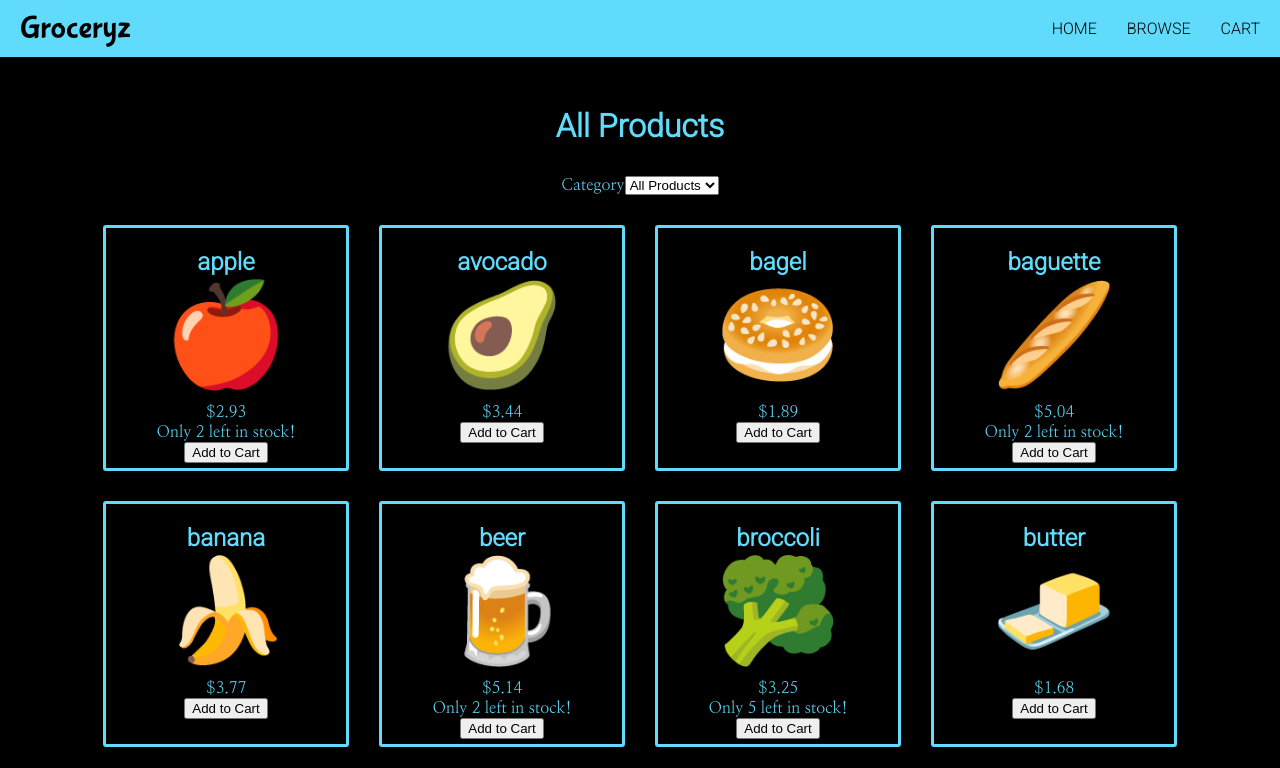
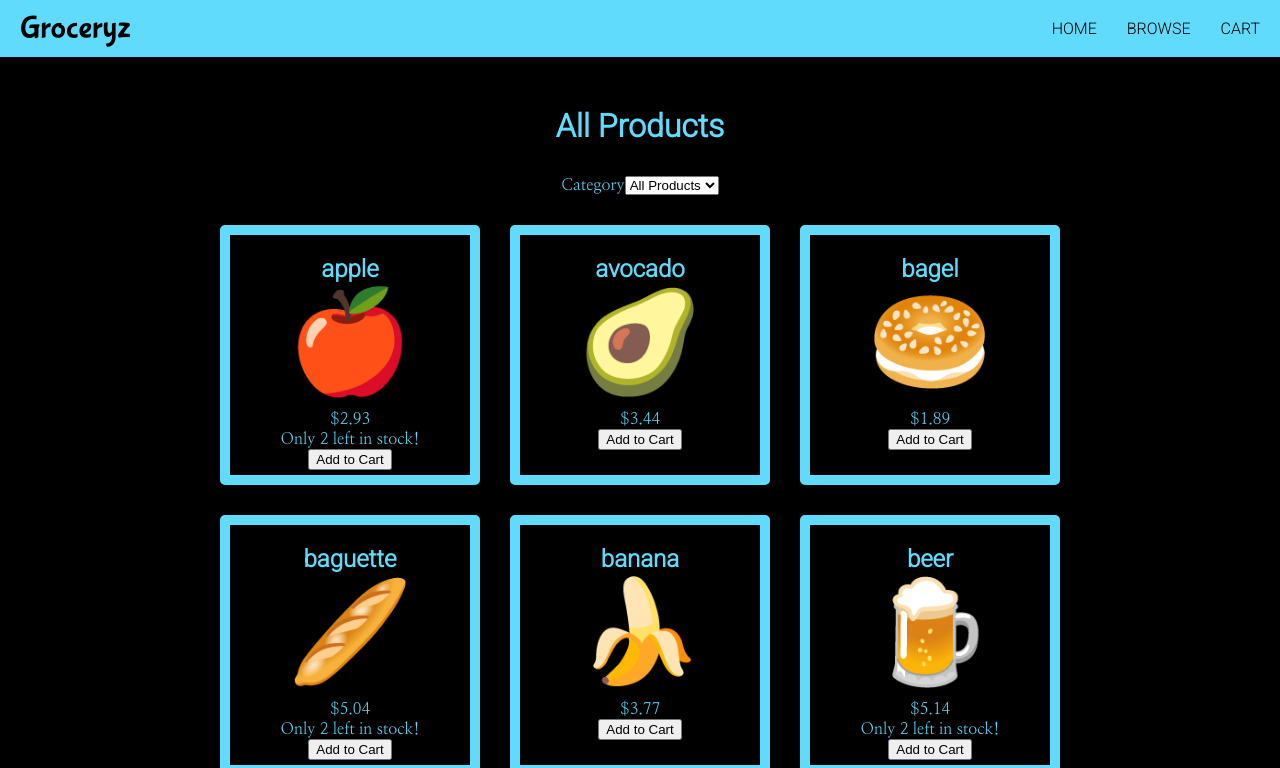
Before and after one commit to jtreeves/grocery-react, a React (Create React App) app: page /browse in a window 1280 px wide. Shown: the top 768 px of the page. Built offline with nearby package versions, Linux system fonts and the light colour scheme.

Commit message:
[css] Increase border and rounding for product highlights

```diff
--- a/src/styles/products.css
+++ b/src/styles/products.css
@@ -9,9 +9,9 @@
     display: flex;
     flex-direction: column;
     align-items: center;
-    border: 3px solid #61DBFB;
+    border: 10px solid #61DBFB;
+    border-radius: 5px;
     padding: 20px;
-    border-radius: 3px;
     height: 200px;
     width: 200px;
 }
```
